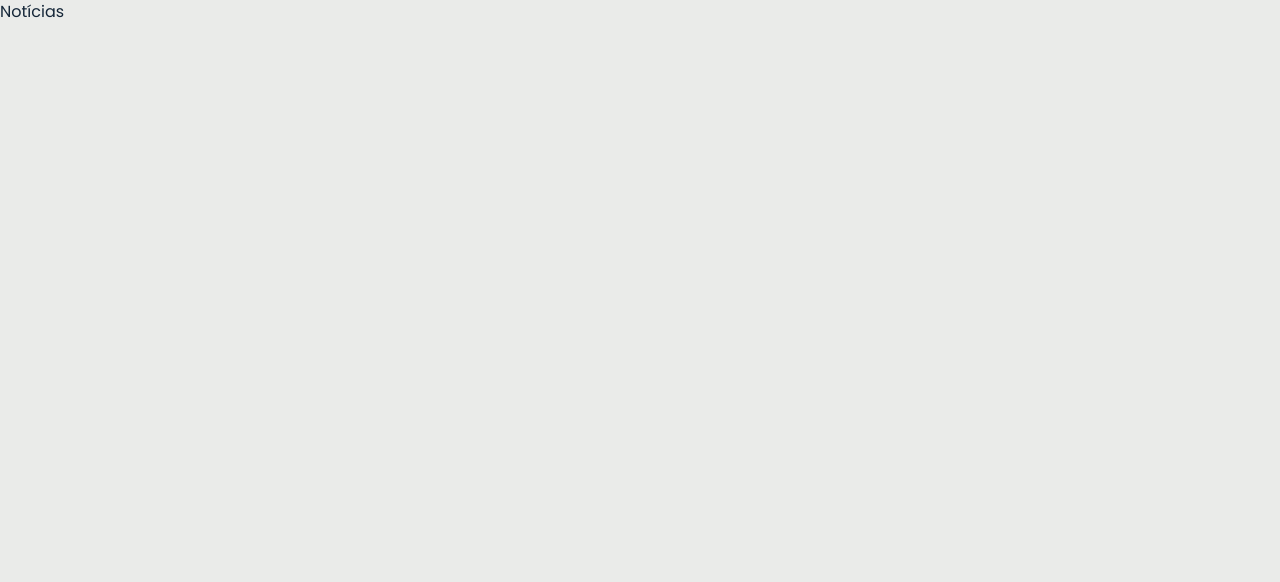
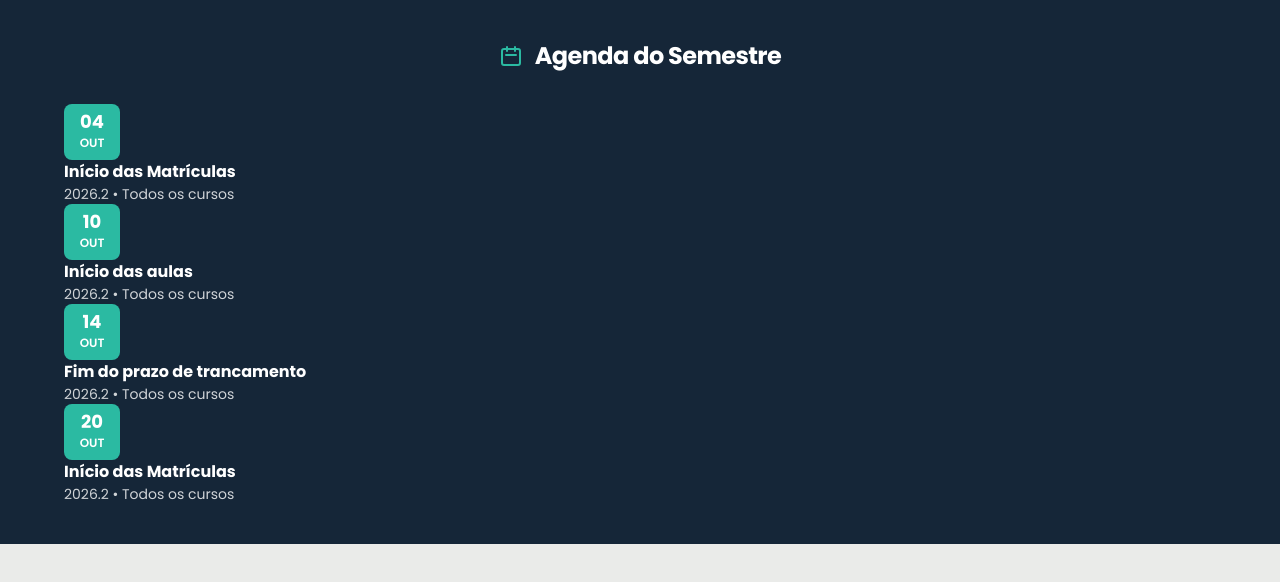
Before and after one commit to PET-Comp-UFMA/computacao-ufma, a Next.js app: page /noticias in a window 1280 px wide. Shown: the top 582 px of the page. Built offline with nearby package versions, Linux system fonts and the light colour scheme.

Commit message:
feat: esqueleto da agenda semestral

```diff
--- a/app/noticias/page.tsx
+++ b/app/noticias/page.tsx
@@ -1,3 +1,95 @@
-export default function Noticias() {
-  return <h1>Notícias</h1>
+import Image from 'next/image';
+import Link from 'next/link';
+
+export interface NoticiaProps {
+  slug: string;
+  titulo: string;
+  resumo: string;
+  data: string;
+  curso: string;
+  imagemUrl: string;
 }
+
+const AGENDA_MOCK = [
+  {
+    dia: '04',
+    mes: 'OUT',
+    evento: 'Início das Matrículas',
+    descricao: '2026.2 • Todos os cursos',
+  },
+  {
+    dia: '10',
+    mes: 'OUT',
+    evento: 'Início das aulas',
+    descricao: '2026.2 • Todos os cursos',
+  },
+  {
+    dia: '14',
+    mes: 'OUT',
+    evento: 'Fim do prazo de trancamento',
+    descricao: '2026.2 • Todos os cursos',
+  },
+  {
+    dia: '20',
+    mes: 'OUT',
+    evento: 'Início das Matrículas',
+    descricao: '2026.2 • Todos os cursos',
+  },
+];
+
+export default function Noticias(){
+  return(
+    <main className="bg-fundo text-texto-escuro">
+
+      {/* Sessão da AGENDA */}
+      <section className='bg-azul-escuro text-texto-claro py-10 px-4'>
+
+        {/* Titulo com Icone de calendário*/}
+        <div className="mb-8 flex items-center justify-center gap-3">
+
+          {/* Ícone de Calendário */}
+          <svg
+            className="h-6 w-6 text-verde-claro"
+            fill="none"
+            stroke="currentColor"
+            viewBox="0 0 24 24"
+          >
+            <path
+              strokeLinecap="round"
+              strokeLinejoin="round"
+              strokeWidth={2}
+              d="M8 7V3m8 4V3m-9 8h10M5 21h14a2 2 0 002-2V7a2 2 0 00-2-2H5a2 2 0 00-2 2v12a2 2 0 002 2z"
+            />
+          </svg>
+
+          {/* Título */}
+          <h2 className="text-2xl font-bold tracking-tight">Agenda do Semestre</h2>
+        </div>
+
+        {/* Lista de eventos */}
+        <div className="max-w-6xl mx-auto">
+          {AGENDA_MOCK.map((item, index) => (
+            <div
+              key={index}
+              className="fgrid-cols-1 sm:grid-cols-2 lg:grid-cols-4"
+            >
+              {/* Caixinha verde */}
+              <div className="flex h-14 w-14 shrink-0 flex-col items-center justify-center rounded-lg bg-verde-claro text-texto-claro">
+                <span className="text-lg font-bold leading-none">{item.dia}</span>
+                <span className="mt-1 text-xs font-semibold">{item.mes}</span>
+              </div>
+
+              {/* Textos do evento */}
+              <div>
+                <h3 className="font-bold text-base">{item.evento}</h3>
+                <p className="text-sm opacity-80">{item.descricao}</p>
+              </div>
+            </div>
+          ))}
+        </div>
+
+      </section>
+
+    </main>
+  );
+}
```
